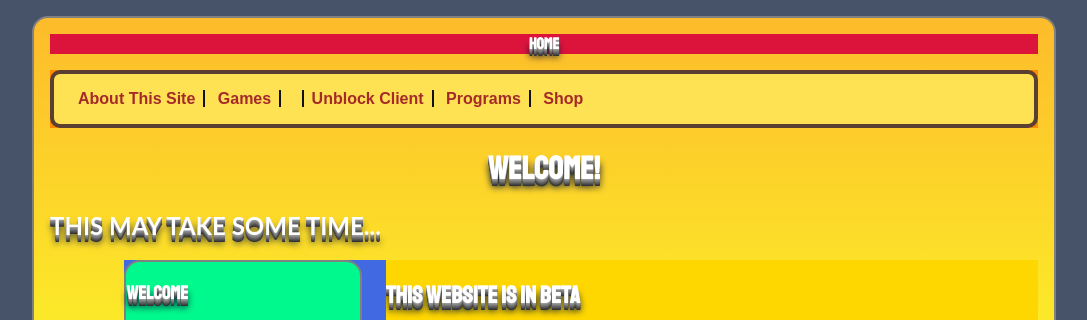
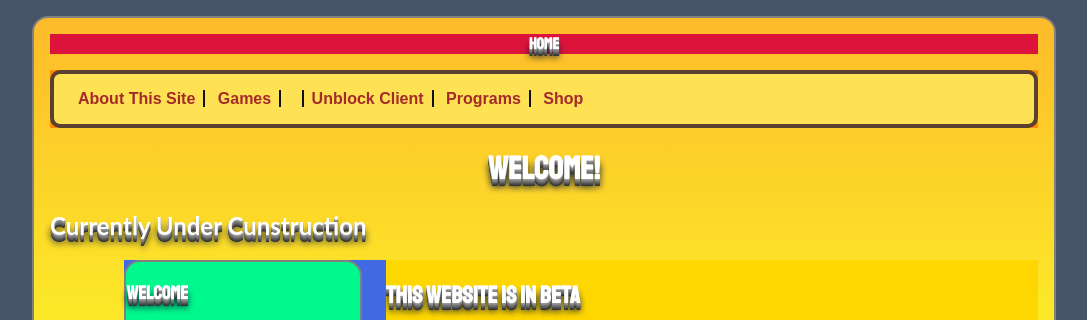
Before and after one commit to Pokemaster9876/Pokemaster9876.github.io, a plain HTML site: page index.html in a window 1280 px wide. Shown: the top 320 px of the page, without its empty margins (96-1183 px from the left). Drawn offline with Linux system fonts and the light colour scheme.

Commit message:
Update index.html

```diff
--- a/index.html
+++ b/index.html
@@ -21,7 +21,7 @@
 </ul>
 </nav>
 <h1><strong><center>Welcome!</center></strong></h1>
-<h2>THIS MAY TAKE SOME TIME...</h2>
+<h2>Currently Under Cunstruction</h2>
 <article>
 <h1>This website is in beta</h1>
 <h1>Youtube</h1>
```
